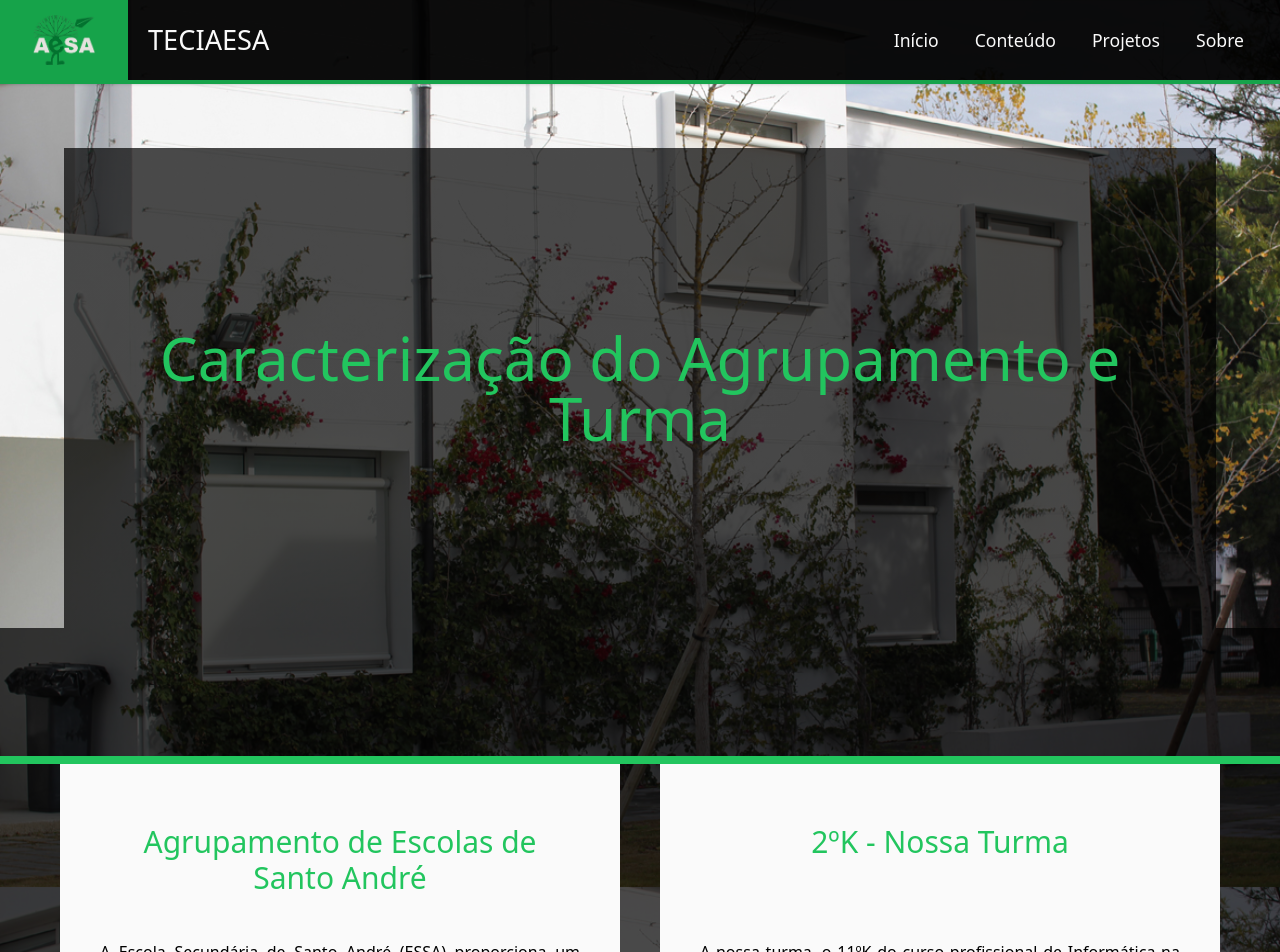
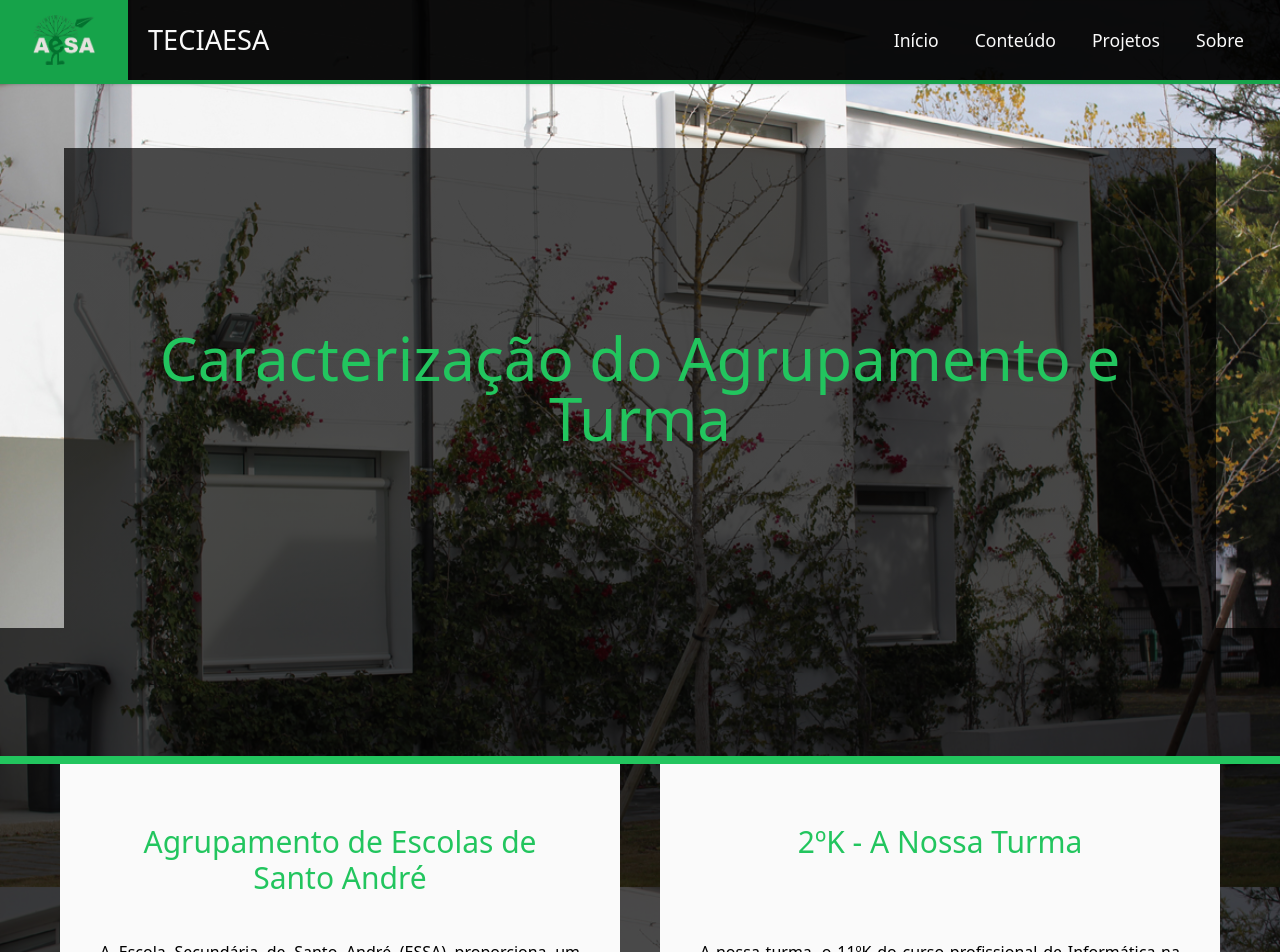
Before and after one commit to OVasconceloss/dac-website-23-24, a React (Vite) app: page /aboutus in a window 1280 px wide. Shown: the top 952 px of the page. Built offline with nearby package versions, Linux system fonts and the light colour scheme.

Commit message:
:sparkles: feat: correct the name of content

```diff
--- a/src/pages/about.jsx
+++ b/src/pages/about.jsx
@@ -32,7 +32,7 @@ const About = () => {
             </p>
           </article>
           <article className="w-[35rem] h-[50rem] rounded-b-md p-10 mb-5 mx-5 bg-zinc-50">
-            <h3 className="h-[5rem] p-5 text-green-500 text-center text-3xl">2ºK - Nossa Turma</h3>
+            <h3 className="h-[5rem] p-5 text-green-500 text-center text-3xl">2ºK - A Nossa Turma</h3>
             <p className="mt-14 text-justify">
               A nossa turma, o 11ºK do curso profissional de Informática na Escola Secundária de Santo André, é composta por 25 alunos,
               23 rapazes e duas raparigas, com uma média de 16 anos de idade. Os alunos demonstram interesse nos conteúdos das diversas
```
